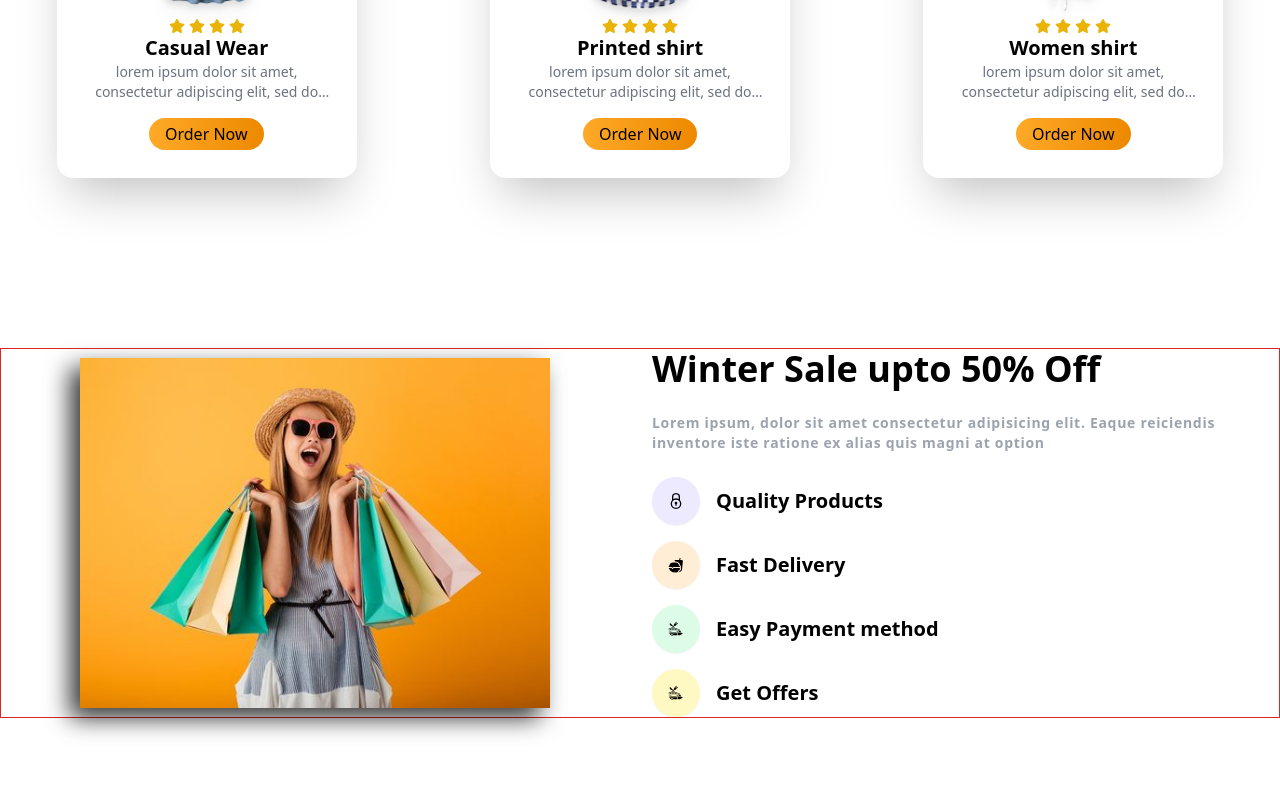
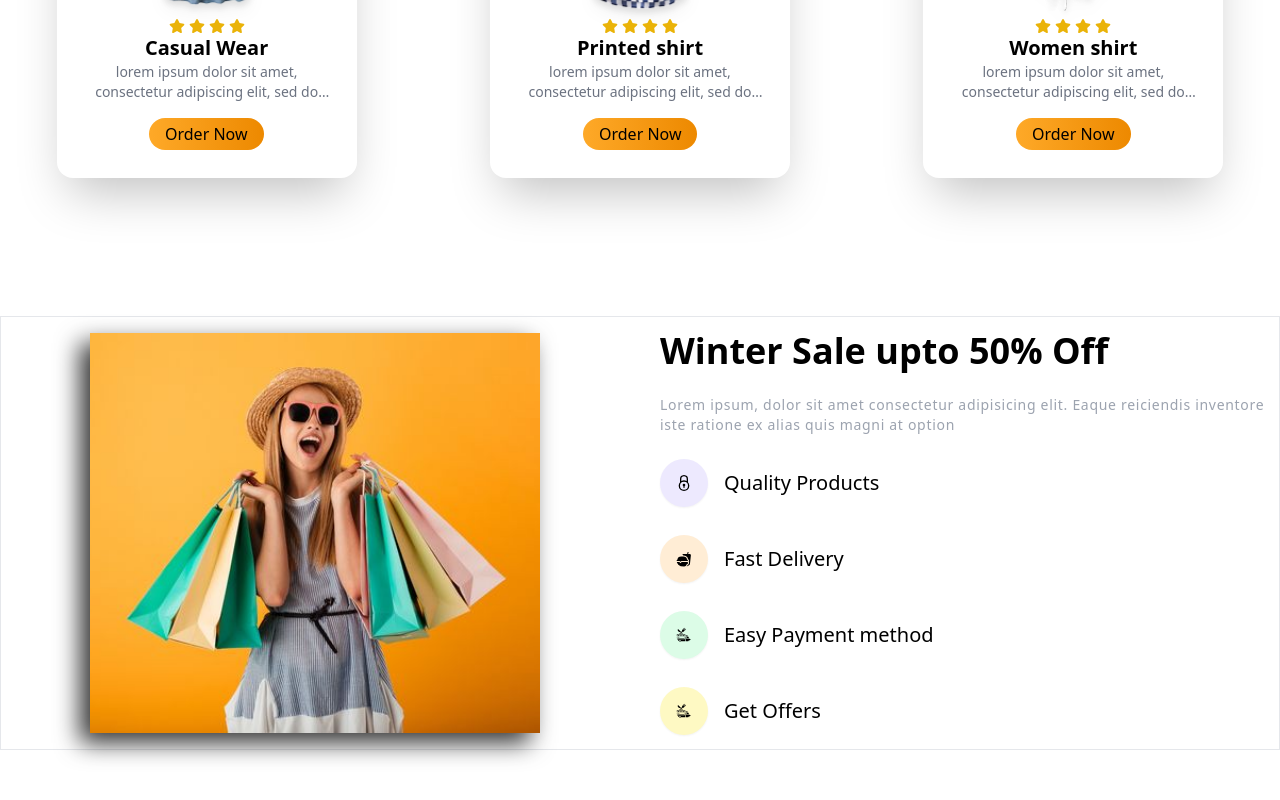
Before and after one commit to gauravthecoolboy24/04--full-e-commerce-website-react-tailwind, a React (Vite) app: page / in a window 1280 px wide. Shown: the part 1504-2304 px from the top of the page. Built offline with nearby package versions, Linux system fonts and the light colour scheme.

Commit message:
Second commit

```diff
--- a/src/components/Banner/Banner.jsx
+++ b/src/components/Banner/Banner.jsx
@@ -5,21 +5,21 @@ import { GiFoodTruck } from "react-icons/gi";
 
 const Banner = () => {
     return (
-        <div className="min-h-[550px] flex ju5stify-center items-center py-12 sm:py-0">
-            <div className="container border border-red-600 ">
+        <div className="min-h-[550px] flex justify-center items-center py-12 sm:py-0">
+            <div className="container border">
                 <div className="grid grid-cols-1 sm:grid-cols-2 gap-6 items-center">
 
                     {/* {Image Section} */}
                     <div data-aos="zoom-in">
-                        <img src={BannerImg} alt="" className='max-w-[470px] h-[350px] w-full mx-auto object-cover drop-shadow-[-10px_10px_12px_rgba(0,0,0,0.8)]'/>
+                        <img src={BannerImg} alt="" className='max-w-[450px] min-h-[400px] w-full my-4 mx-auto object-cover drop-shadow-[-10px_10px_12px_rgba(0,0,0,0.8)]'/>
                     </div>
 
                     {/* {Text Details Section} */}
-                    <div className='flex flex-col justify-center gap-6 sm:pt-0 text-xl font-semibold px-2 sm:px-0 '>
+                    <div className='flex flex-col justify-center gap-6 sm:pt-0 text-xl h-full px-2 sm:px-0 mx-2'>
                         <h1 data-aos="fade-up" className='text-3xl sm:text-4xl font-bold'>Winter Sale upto 50% Off</h1>
                         <p data-aos="fade-up" className='text-sm tracking-wider leading-5 text-gray-400 '>Lorem ipsum, dolor sit amet consectetur adipisicing elit. Eaque reiciendis inventore iste ratione ex alias quis magni at option</p>
 
-                        <div className='flex flex-col gap-4'>
+                        <div className='flex flex-col gap-7'>
                             <div data-aos="fade-up" className='flex items-center gap-4'>
                                 <GrSecure className='w-12 h-12 shadow-sm p-4 bg-violet-100 rounded-full dark:bg-violet-400' />
                                 <p>Quality Products</p>
```
